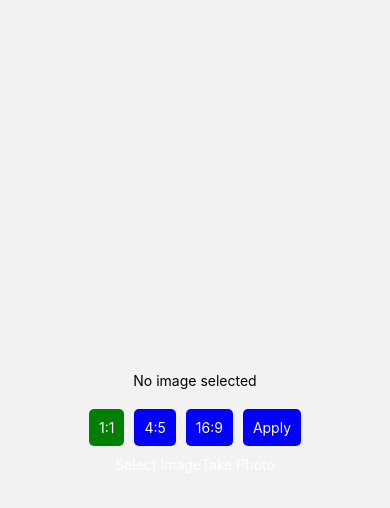
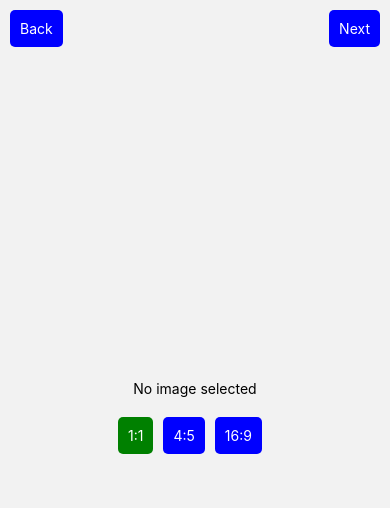
Before and after one commit to abhi0504/HugeOnApp, a React Native app: screen /DetailsScreen in a window 390 px wide. Shown: the top 508 px of the page. Built offline with nearby package versions, Linux system fonts and the light colour scheme.

Commit message:
new commit

```diff
--- a/src/screens/detailsScreen.js
+++ b/src/screens/detailsScreen.js
@@ -9,7 +9,12 @@ const DetailsScreen = (props) => {
 
   useEffect(() => {
     console.log("USE EFFECT CALLED");
-    console.log(props);
+    console.log(props.route.params);
+    if (props.route.params == 'library') {
+      handleImagePicker('library')
+    } else if (props.route.params == 'camera') {
+      handleImagePicker('camera')
+    }
   }, [])
 
   const handleImagePicker = async (launchType) => {
@@ -62,6 +67,35 @@ const DetailsScreen = (props) => {
 
   return (
     <View style={styles.container}>
+      {/* Top left button */}
+      <TouchableOpacity
+        style={{
+          position: 'absolute',
+          top: 10,
+          left: 10,
+          padding: 10,
+          backgroundColor: 'blue',
+          borderRadius: 5,
+        }}
+        onPress={() => {
+          // Handle the back button press here
+          props.navigation.goBack();
+        }}
+      >
+        <Text style={styles.buttonText}>Back</Text>
+      </TouchableOpacity>
+
+      {/* Top right button */}
+      <TouchableOpacity
+        style={[styles.buttonContainer, { top: 10, right: 10 }]}
+        onPress={() => {
+          // Handle the next button press here
+          props.navigation.push('PostingScreen', imageUri);
+        }}
+      >
+        <Text style={styles.buttonText}>Next</Text>
+      </TouchableOpacity>
+
       {imageUri ? (
         <Image source={{ uri: imageUri }} style={[styles.image, getImageDimensions()]} />
       ) : capturedImage ? (
@@ -69,6 +103,7 @@ const DetailsScreen = (props) => {
       ) : (
         <Text>No image selected</Text>
       )}
+
       <View style={styles.aspectRatioButtons}>
         <TouchableOpacity
           style={[
@@ -97,18 +132,18 @@ const DetailsScreen = (props) => {
         >
           <Text style={styles.buttonText}>16:9</Text>
         </TouchableOpacity>
-        <TouchableOpacity style={styles.applyButton} onPress={applyAspectRatio}>
+        {/* <TouchableOpacity style={styles.applyButton} onPress={applyAspectRatio}>
           <Text style={styles.buttonText}>Apply</Text>
-        </TouchableOpacity>
+        </TouchableOpacity> */}
       </View>
-      <View style={styles.buttonContainer}>
+      {/* <View style={styles.buttonContainer}>
         <TouchableOpacity onPress={() => handleImagePicker('library')} style={styles.button}>
           <Text style={styles.buttonText}>Select Image</Text>
         </TouchableOpacity>
         <TouchableOpacity onPress={() => handleImagePicker('camera')} style={styles.button}>
           <Text style={styles.buttonText}>Take Photo</Text>
         </TouchableOpacity>
-      </View>
+      </View> */}
     </View>
   );
 };
@@ -123,9 +158,15 @@ const styles = StyleSheet.create({
     marginBottom: 20,
   },
   buttonContainer: {
-    flexDirection: 'row',
-    justifyContent: 'space-around',
-    alignItems: 'center',
+    position: 'absolute',
+    top: 10,
+    right: 10,
+    padding: 10,
+    backgroundColor: 'blue',
+    borderRadius: 5,
+  },
+  buttonText: {
+    color: 'white',
   },
   aspectRatioButtons: {
     flexDirection: 'row',
@@ -148,9 +189,6 @@ const styles = StyleSheet.create({
     padding: 10,
     borderRadius: 5,
   },
-  buttonText: {
-    color: 'white',
-  },
 });
 
 export default DetailsScreen;
--- a/src/screens/gallaryOrCamera.js
+++ b/src/screens/gallaryOrCamera.js
@@ -27,7 +27,7 @@ const GallaryOrCamera = ({ navigation }) => {
             </TouchableOpacity>
             <View style={{ display: 'flex', flex: 0.9, marginLeft: 30 }}>
                 <View style={{ display: 'flex', flexDirection: 'row', alignItems: 'center', marginBottom: 20 }}>
-                    <TouchableOpacity style={{ display: 'flex', flex: 0.1, justifyContent: 'center', marginLeft: 10,  marginRight: 10  }} onPress={() => { navigation.push('DetailsScreen', "GGGGGGGG") }}>
+                    <TouchableOpacity style={{ display: 'flex', flex: 0.1, justifyContent: 'center', marginLeft: 10,  marginRight: 10  }} onPress={() => { navigation.push('DetailsScreen', "library") }}>
                         <View style={styles.container}>
                             <Svg width={30} height={30} viewBox="0 0 100 100">
                                 <Circle cx={50} cy={50} r={40} fill="black" />
@@ -37,7 +37,7 @@ const GallaryOrCamera = ({ navigation }) => {
                     <Text style={{ color: 'grey', marginLeft: 10, fontWeight: 'bold', fontSize: 16 }}>Pick from gallery</Text>
                 </View>
                 <View style={{ display: 'flex', flexDirection: 'row', alignItems: 'center' }}>
-                    <TouchableOpacity style={{ display: 'flex', flex: 0.1, justifyContent: 'center', marginLeft: 10,  marginRight: 10  }} onPress={() => { navigation.push('DetailsScreen', "CCCCCCCCCCCC") }}>
+                    <TouchableOpacity style={{ display: 'flex', flex: 0.1, justifyContent: 'center', marginLeft: 10,  marginRight: 10  }} onPress={() => { navigation.push('DetailsScreen', "camera") }}>
                         <View style={styles.container}>
                             <Svg width={30} height={30} viewBox="0 0 100 100">
                                 <Circle cx={50} cy={50} r={40} fill="black" />
--- a/src/screens/postingScreen.js
+++ b/src/screens/postingScreen.js
@@ -1,4 +1,4 @@
-import React, { useState } from 'react';
+import React, { useState, useEffect } from 'react';
 import {
   StyleSheet,
   Text,
@@ -15,7 +15,12 @@ import Svg, { G, Rect, Line, Circle } from "react-native-svg";
 
 const { height, width } = Dimensions.get('window')
 
-const PostingScreen = ({ navigation }) => {
+const PostingScreen = (props) => {
+
+  useEffect(() => {
+    console.log("EWWWWWWWWW");
+    console.log(props.route.params);
+  },[])
 
   const [paragraph, setParagraph] = useState('');
 
@@ -26,7 +31,7 @@ const PostingScreen = ({ navigation }) => {
   return (
     <View style={{ flex: 1, display: 'flex' }}>
       <View style={styles.header}>
-        <TouchableOpacity onPress={() => { navigation.goBack() }}>
+        <TouchableOpacity onPress={() => {props.navigation.goBack() }}>
           <View style={[styles.container, { marginLeft: 10 }]}>
             <Svg width={30} height={30} viewBox="0 0 100 100">
               <Circle cx={50} cy={50} r={40} fill="black" />
@@ -45,7 +50,7 @@ const PostingScreen = ({ navigation }) => {
       </View>
       <View style={styles.body}>
         <Image
-          source={require('../assets/test.jpg')}
+          source={{uri: props.route.params}}
           style={[styles.image, { height: '15%', width: '25%' }]}
         />
         <Text style={{ color: '#00B2E8', marginLeft: 10, fontWeight: 'bold', fontSize: 16 }}>Description</Text>
@@ -58,7 +63,7 @@ const PostingScreen = ({ navigation }) => {
         />
         <View style={{ display: 'flex', flexDirection: 'row', justifyContent: 'space-between', marginVertical:10 }}>
           <Text style={{ color: '#00B2E8', marginLeft: 10, fontWeight: 'bold', fontSize: 16 }}>Tag People</Text>
-          <TouchableOpacity onPress={() => { navigation.goBack() }}>
+          <TouchableOpacity onPress={() => { props.navigation.goBack() }}>
             <View style={[styles.container, { marginRight: 10 }]}>
               <Svg width={30} height={30} viewBox="0 0 100 100">
                 <Circle cx={50} cy={50} r={40} fill="black" />
@@ -69,7 +74,7 @@ const PostingScreen = ({ navigation }) => {
 
         <View style={{ display: 'flex', flexDirection: 'row', justifyContent: 'space-between', marginVertical:10 }}>
           <Text style={{ color: '#00B2E8', marginLeft: 10, fontWeight: 'bold', fontSize: 16 }}>Location</Text>
-          <TouchableOpacity onPress={() => { navigation.goBack() }}>
+          <TouchableOpacity onPress={() => { props.navigation.goBack() }}>
             <View style={[styles.container, { marginRight: 10 }]}>
               <Svg width={30} height={30} viewBox="0 0 100 100">
                 <Circle cx={50} cy={50} r={40} fill="black" />
```
